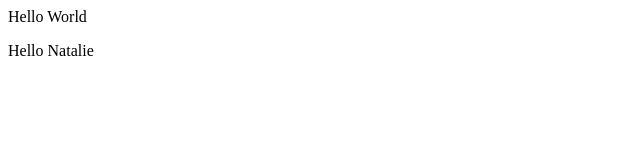
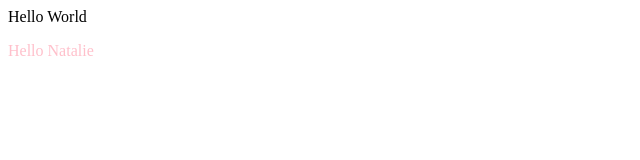
Before and after one commit to tcarney14/tcarney14.github.io, a plain HTML site: page index.html in a window 1280 px wide. Shown: the full height of the page, 0-640 px from the left. Drawn offline with Linux system fonts and the light colour scheme.

Commit message:
Update index.html

```diff
--- a/index.html
+++ b/index.html
@@ -1,3 +1,3 @@
 Hello World
 
-<p>Hello Natalie</p>
+<p style="color:pink">Hello Natalie</p>
```
